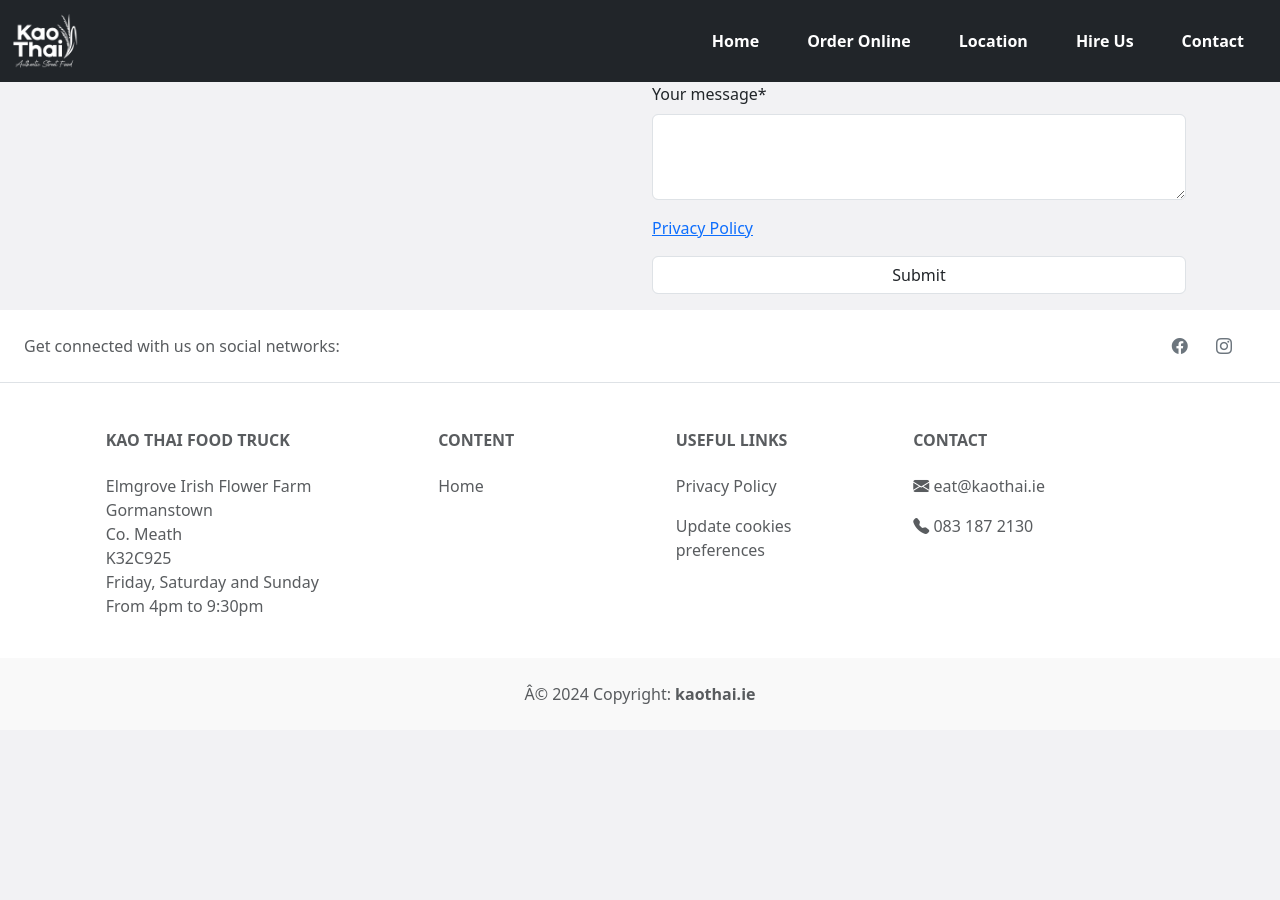
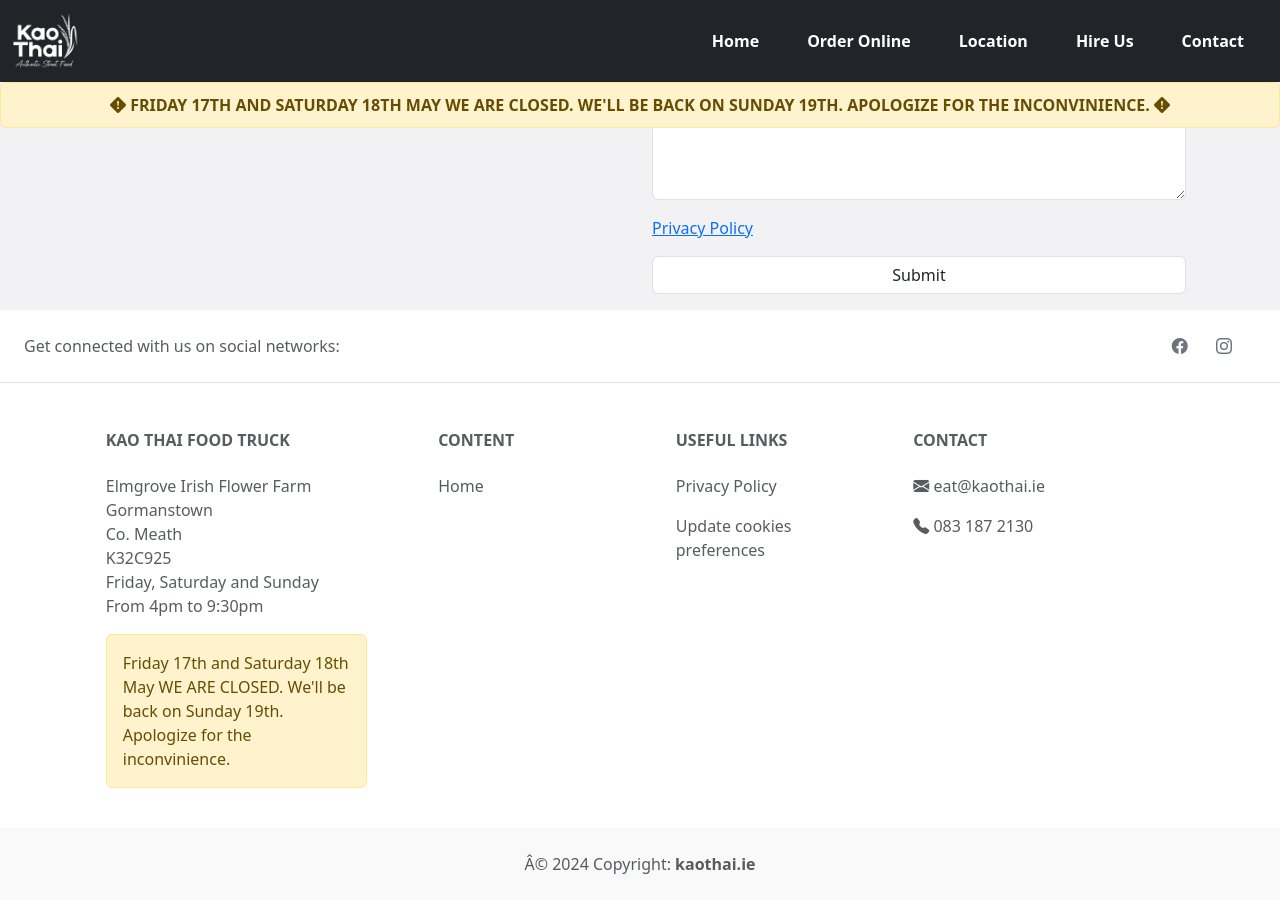
Before and after one commit to maxymo/kaothai-web, a Jekyll site: the page built from index.html, in a window 1280 px wide and 900 px high, scrolled down 2378 px. Built offline with Jekyll 4.4.1, drawn with Linux system fonts in a browser that asks for light colours; comment, search, counter and statistics services are not loaded; before the commit the page ends 3108 px from its top, so only the background shows below that.

Commit message:
opening hours

```diff
--- a/_data/general.yml
+++ b/_data/general.yml
@@ -1,3 +1,3 @@
 #_data/general.yml
 
-alert: ""
+alert: "Friday 17th and Saturday 18th May WE ARE CLOSED. We'll be back on Sunday 19th. Apologize for the inconvinience."
```
